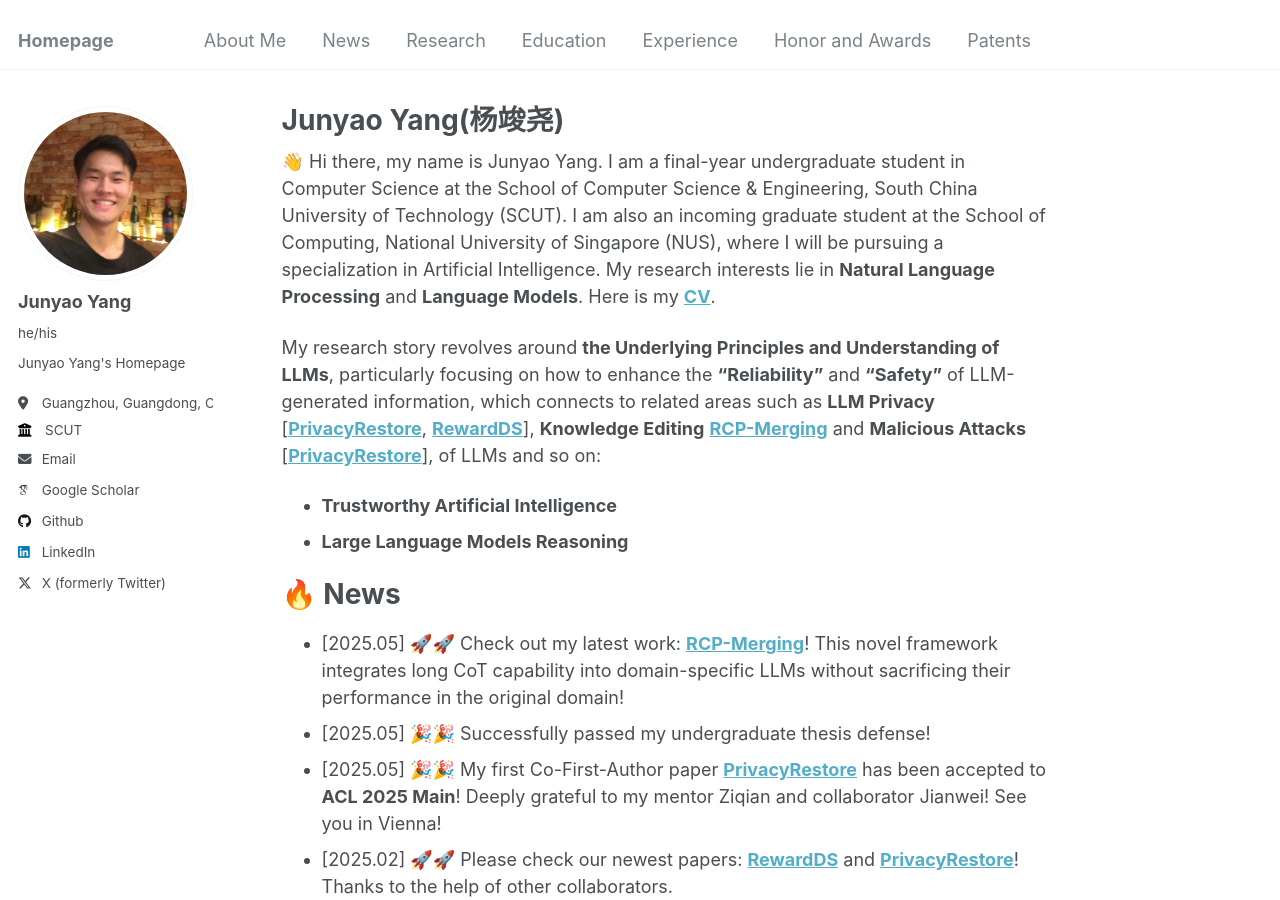
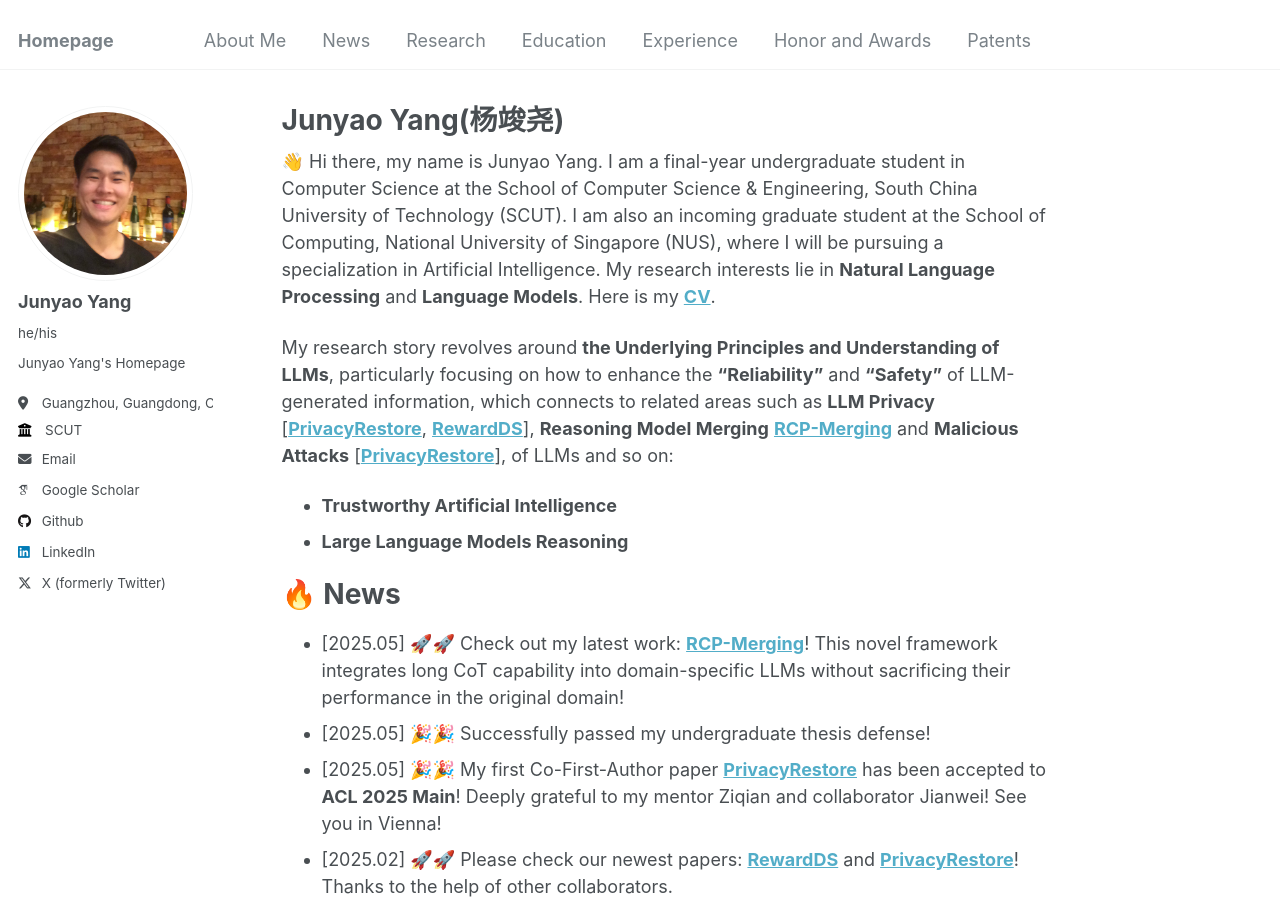
Before and after one commit to jyyang26/jyyang26.github.io, a Jekyll site: the page built from _pages/about.md, in a window 1280 px wide and 900 px high. Built offline with Jekyll 4.4.1, drawn with Linux system fonts in a browser that asks for light colours; some web fonts are replaced.

Commit message:
Update about.md

```diff
--- a/_pages/about.md
+++ b/_pages/about.md
@@ -9,7 +9,7 @@
 
 👋 Hi there, my name is Junyao Yang. I am a final-year undergraduate student in Computer Science at the School of Computer Science & Engineering, South China University of Technology (SCUT). I am also an incoming graduate student at the School of Computing, National University of Singapore (NUS), where I will be pursuing a specialization in Artificial Intelligence. My research interests lie in **Natural Language Processing** and **Language Models**. Here is my **[CV](https://drive.google.com/file/d/17UEE4NB9HbyNba8TwQ5oO3y3Tu7hwhZm/view?usp=sharing)**.
 
-My research story revolves around **the Underlying Principles and Understanding of LLMs**, particularly focusing on how to enhance the **"Reliability"** and **"Safety"** of LLM-generated information, which connects to related areas such as **LLM Privacy** [**[PrivacyRestore](https://arxiv.org/abs/2406.01394)**, **[RewardDS](https://arxiv.org/abs/2502.18517)**], **Knowledge Editing** **[RCP-Merging](https://arxiv.org/abs/2508.03140)** and **Malicious Attacks** [**[PrivacyRestore](https://arxiv.org/abs/2406.01394)**], of LLMs and so on:
+My research story revolves around **the Underlying Principles and Understanding of LLMs**, particularly focusing on how to enhance the **"Reliability"** and **"Safety"** of LLM-generated information, which connects to related areas such as **LLM Privacy** [**[PrivacyRestore](https://arxiv.org/abs/2406.01394)**, **[RewardDS](https://arxiv.org/abs/2502.18517)**], **Reasoning Model Merging** **[RCP-Merging](https://arxiv.org/abs/2508.03140)** and **Malicious Attacks** [**[PrivacyRestore](https://arxiv.org/abs/2406.01394)**], of LLMs and so on:
 
 - **Trustworthy Artificial Intelligence**
 - **Large Language Models Reasoning**
```
